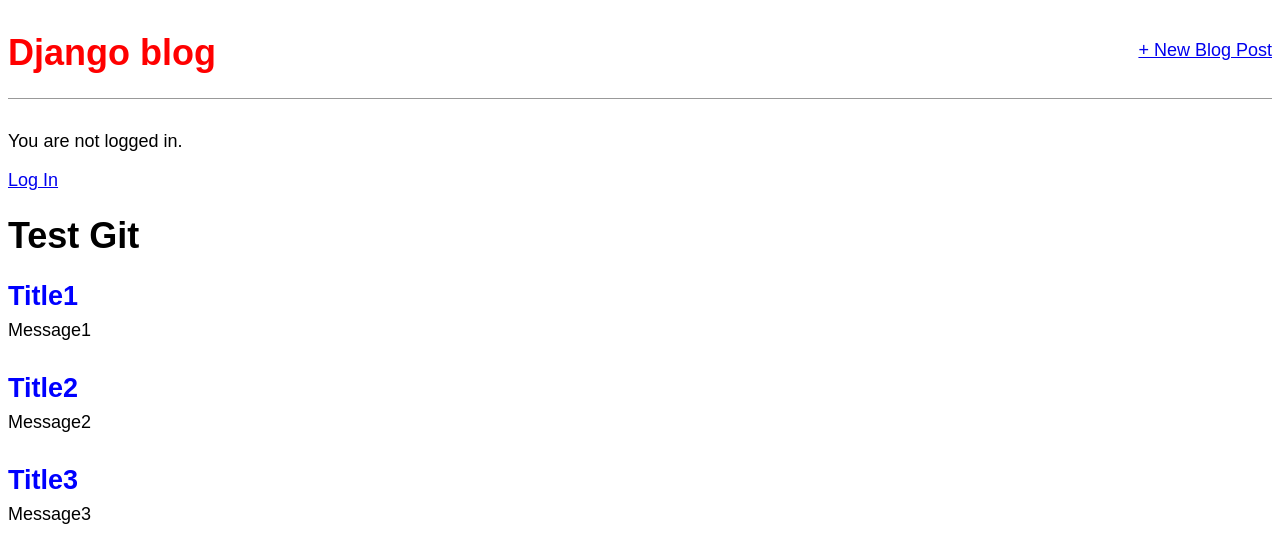
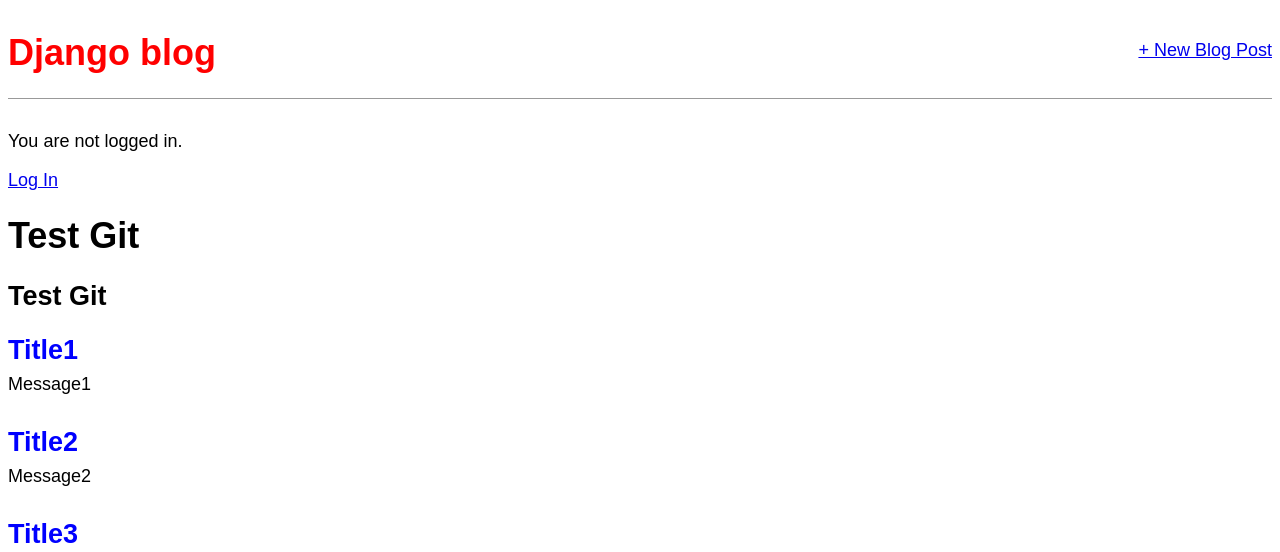
Before and after one commit to suronapeee/craft_lecture6, a Django app: page / in a window 1280 px wide. Shown: the top 552 px of the page. Run offline with Django 3.2, Linux system fonts and the light colour scheme; data comes from the database, SQL or seed files in the repository.

Commit message:
Second Commit

```diff
--- a/templates/home.html
+++ b/templates/home.html
@@ -3,6 +3,7 @@
 
 {% block content %}
 <h1>Test Git</h1>
+<h2>Test Git</h2>
   {% for post in object_list %}
     <div class="post-entry">
       <!--<h2><a href="">{{ post.title }}</a></h2>-->
```
